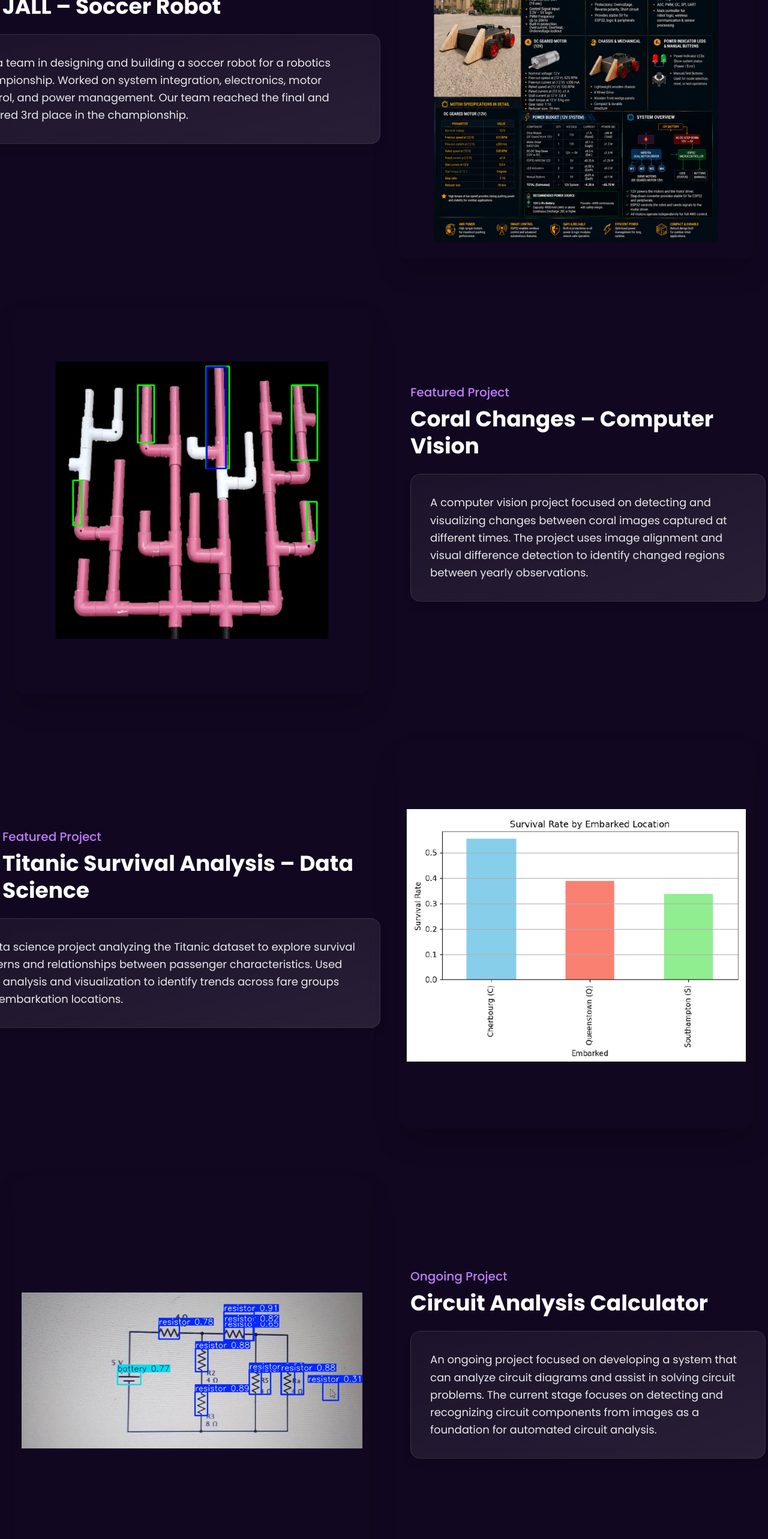
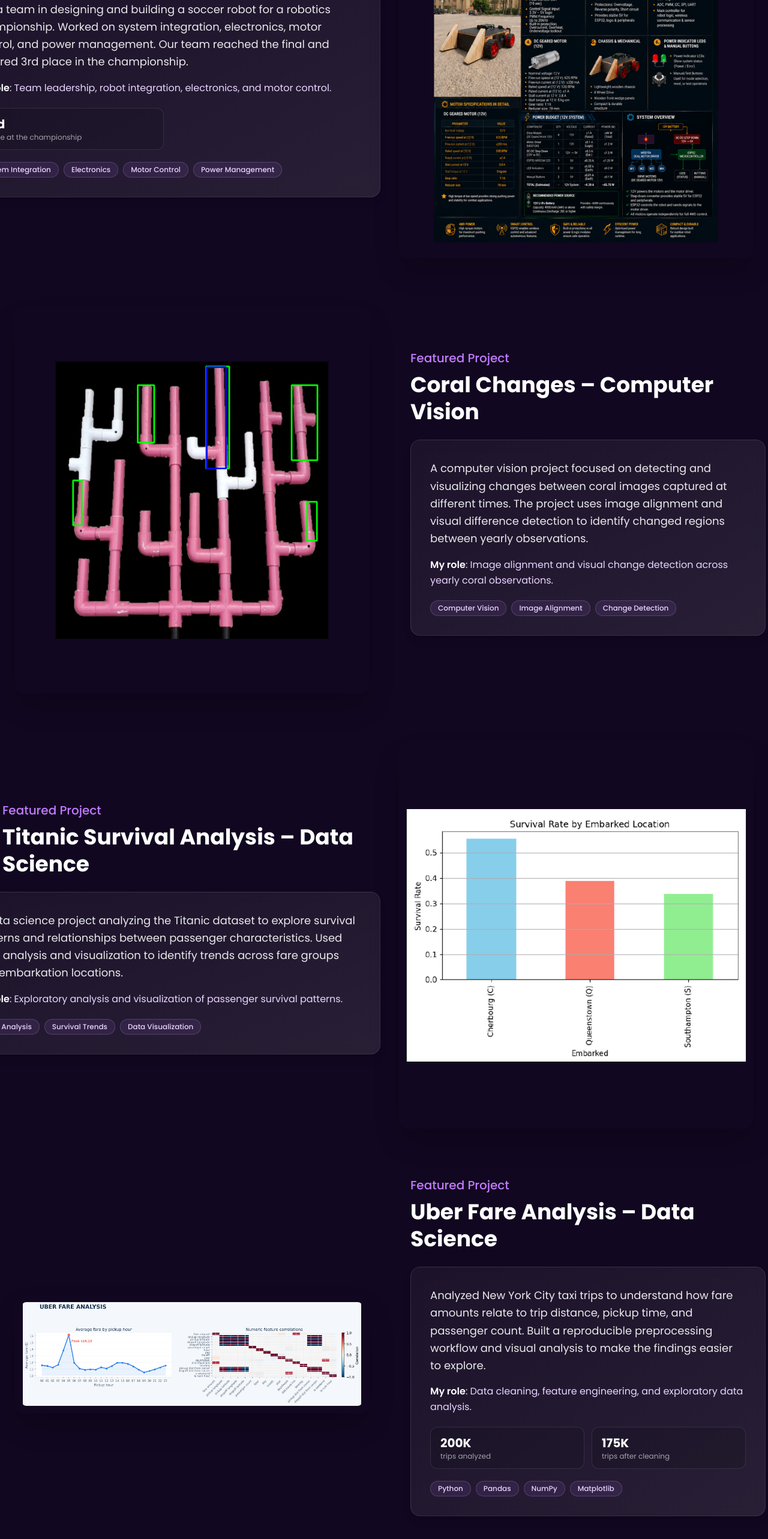
Before and after one commit to AliMohamed3122005/Portfolio, a Next.js app: page / in a window 1280 px wide. Shown: the part 2735-5301 px from the top of the page at 60% size. Built offline with nearby package versions, Linux system fonts and the light colour scheme.

Commit message:
Update portfolio

```diff
--- a/app/components/Projects.tsx
+++ b/app/components/Projects.tsx
@@ -18,6 +18,9 @@ const featuredProjects: Project[] = [
     description:
       "Led a team in designing and building a soccer robot for a robotics championship. Worked on system integration, electronics, motor control, and power management. Our team reached the final and secured 3rd place in the championship.",
     image: "/projects/jall.png",
+    role: "Team leadership, robot integration, electronics, and motor control.",
+    tools: ["System Integration", "Electronics", "Motor Control", "Power Management"],
+    metrics: [{ value: "3rd", label: "place at the championship" }],
   },
   {
     id: 2,
@@ -25,6 +28,8 @@ const featuredProjects: Project[] = [
     description:
       "A computer vision project focused on detecting and visualizing changes between coral images captured at different times. The project uses image alignment and visual difference detection to identify changed regions between yearly observations.",
     image: "/projects/coral-changes2.png",
+    role: "Image alignment and visual change detection across yearly coral observations.",
+    tools: ["Computer Vision", "Image Alignment", "Change Detection"],
   },
   {
     id: 3,
@@ -32,6 +37,21 @@ const featuredProjects: Project[] = [
     description:
       "A data science project analyzing the Titanic dataset to explore survival patterns and relationships between passenger characteristics. Used data analysis and visualization to identify trends across fare groups and embarkation locations.",
     image: "/projects/titanic.png",
+    role: "Exploratory analysis and visualization of passenger survival patterns.",
+    tools: ["Data Analysis", "Survival Trends", "Data Visualization"],
+  },
+  {
+    id: 5,
+    title: "Uber Fare Analysis – Data Science",
+    description:
+      "Analyzed New York City taxi trips to understand how fare amounts relate to trip distance, pickup time, and passenger count. Built a reproducible preprocessing workflow and visual analysis to make the findings easier to explore.",
+    image: "/projects/uber-fare-analysis.png",
+    role: "Data cleaning, feature engineering, and exploratory data analysis.",
+    tools: ["Python", "Pandas", "NumPy", "Matplotlib"],
+    metrics: [
+      { value: "200K", label: "trips analyzed" },
+      { value: "175K", label: "trips after cleaning" },
+    ],
   },
   {
     id: 4,
@@ -39,19 +59,8 @@ const featuredProjects: Project[] = [
     description:
       "An ongoing project focused on developing a system that can analyze circuit diagrams and assist in solving circuit problems. The current stage focuses on detecting and recognizing circuit components from images as a foundation for automated circuit analysis.",
     image: "/projects/circuit-calculator.png",
-  },
-  {
-    id: 5,
-    title: "Uber Fare Analysis – Data Science",
-    description:
-      "Analyzed New York City taxi trips to understand how fare amounts relate to trip distance, pickup time, and passenger count. Built a reproducible preprocessing workflow and visual analysis to make the findings easier to explore.",
-    image: "/projects/uber-fare-analysis.png",
-    role: "My role: Data cleaning, feature engineering, and exploratory data analysis.",
-    tools: ["Python", "Pandas", "NumPy", "Matplotlib"],
-    metrics: [
-      { value: "200K", label: "trips analyzed" },
-      { value: "175K", label: "trips after cleaning" },
-    ],
+    role: "Circuit component detection and image recognition for automated analysis.",
+    tools: ["Computer Vision", "Component Recognition", "Circuit Analysis"],
   },
 ];
 
@@ -109,8 +118,8 @@ export default function Projects(): React.JSX.Element {
                       </p>
                       {project.role && (
                         <p className="mt-4 text-sm sm:text-base leading-relaxed text-purple-200">
-                          <span className="font-semibold text-white">Role</span>
-                          {": "}{project.role.replace(/^My role:\s*/i, "")}
+                          <span className="font-semibold text-white">My role</span>
+                          {": "}{project.role}
                         </p>
                       )}
                       {project.metrics && (
```
